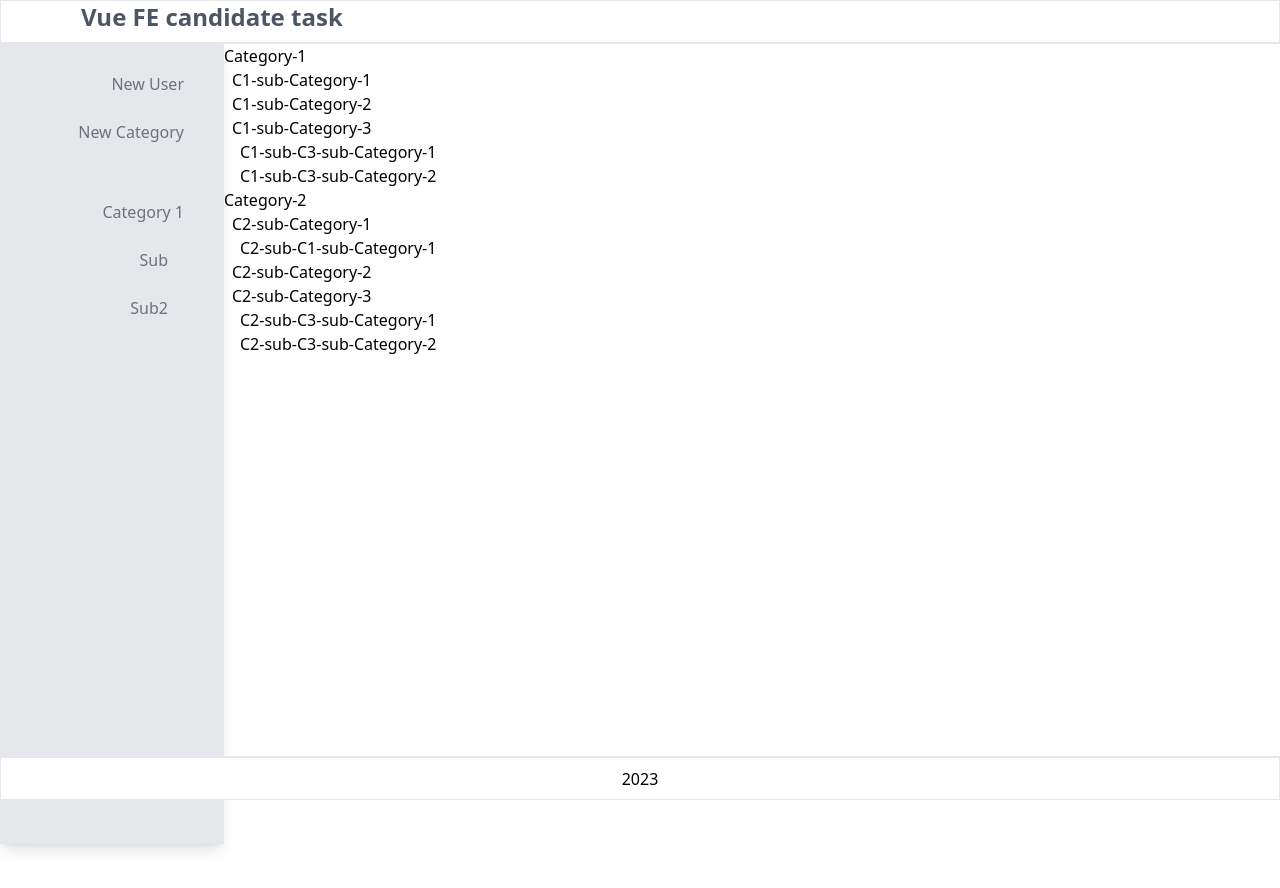
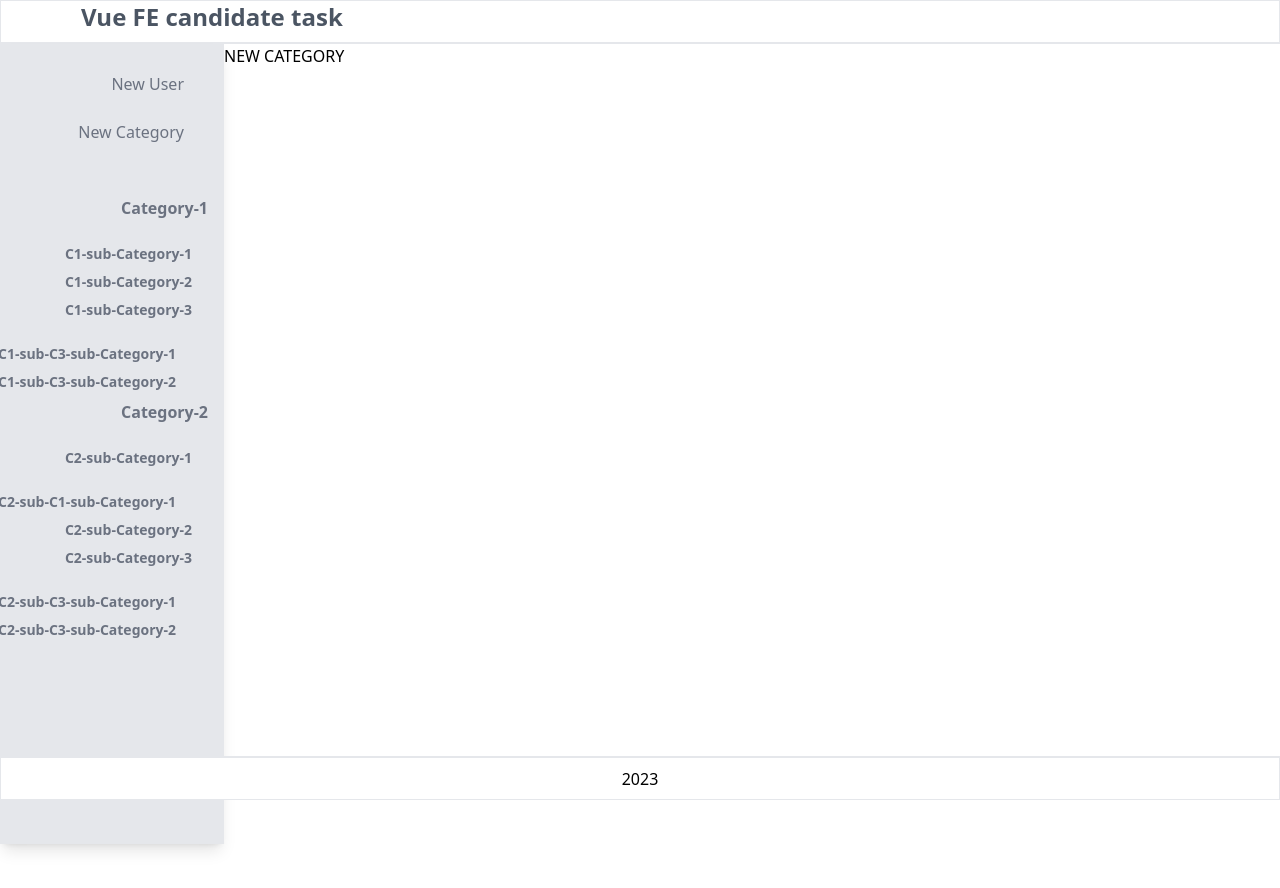
Before and after one commit to ImantasPrecas/vue-fe-candidate-task, a Vue app: page /new-category in a window 1280 px wide. Built offline with nearby package versions, Linux system fonts and the light colour scheme.

Commit message:
Categories are rendered in siedbar

```diff
--- /dev/null
+++ b/data/dummyData.js
@@ -0,0 +1,33 @@
+export const DUMMY_DATA = [
+  {
+    name: 'Category-1',
+    children: [
+      { name: 'C1-sub-Category-1' },
+      { name: 'C1-sub-Category-2' },
+      {
+        name: 'C1-sub-Category-3',
+        children: [
+          { name: 'C1-sub-C3-sub-Category-1' },
+          { name: 'C1-sub-C3-sub-Category-2' },
+        ],
+      },
+    ],
+  },
+  {
+    name: 'Category-2',
+    children: [
+      {
+        name: 'C2-sub-Category-1',
+        children: [{ name: 'C2-sub-C1-sub-Category-1' }],
+      },
+      { name: 'C2-sub-Category-2' },
+      {
+        name: 'C2-sub-Category-3',
+        children: [
+          { name: 'C2-sub-C3-sub-Category-1' },
+          { name: 'C2-sub-C3-sub-Category-2' },
+        ],
+      },
+    ],
+  },
+];
--- a/src/components/AppMainSection.vue
+++ b/src/components/AppMainSection.vue
@@ -1,12 +1,12 @@
 <script lang="ts" setup>
-import SideMenu from './SideMenu.vue';
+import Sidebar from './SideBar/Sidebar.vue';
 
 
 </script>
 
 <template>
   <div class="min-h-screen flex bg-white top-20">
-    <SideMenu />
+    <Sidebar />
     <router-view />
   </div>
 </template>
--- a/src/components/CatTreeItem.vue
+++ b/src/components/CatTreeItem.vue
@@ -19,4 +19,12 @@ console.log(props.model);
     </template>
 
   </li>
+  <form action="">
+    <select name="" id="">
+      <option value="1">1</option>
+      <option value="1">1</option>
+      <option value="1">1</option>
+      <input type="text" class="border">
+    </select>
+  </form>
 </template>
--- a/src/components/NewCategoryForm.vue
+++ b/src/components/NewCategoryForm.vue
@@ -1,54 +1,7 @@
 <script lang="ts" setup>
-import CatTreeItem from './CatTreeItem.vue'
-import { ref, reactive } from 'vue';
-
-
-const categoryTree = reactive([
-  {
-    name: 'Category-1',
-    children: [
-      { name: 'C1-sub-Category-1' },
-      { name: 'C1-sub-Category-2' },
-      {
-        name: 'C1-sub-Category-3',
-        children: [
-          { name: 'C1-sub-C3-sub-Category-1' },
-          { name: 'C1-sub-C3-sub-Category-2' },
-        ]
-      }
-    ]
-
-  },
-  {
-    name: 'Category-2',
-    children: [
-      {
-        name: 'C2-sub-Category-1',
-        children: [
-          { name: 'C2-sub-C1-sub-Category-1' }
-        ]
-      },
-      { name: 'C2-sub-Category-2' },
-      {
-        name: 'C2-sub-Category-3',
-        children: [
-          { name: 'C2-sub-C3-sub-Category-1' },
-          { name: 'C2-sub-C3-sub-Category-2' },
-        ]
-      }
-    ]
-  },
-])
-
-const isOpen = ref(false)
-function toggle() {
-  isOpen.value = !isOpen.value
-}
 
 </script>
 
 <template>
-  <ul>
-    <CatTreeItem :model="categoryTree" />
-  </ul>
+  <div>NEW CATEGORY</div>
 </template>
--- /dev/null
+++ b/src/components/SideBar/CategoriesMenu.vue
@@ -0,0 +1,20 @@
+<script lang="ts" setup>
+import CategoryItem from './CategoryItem.vue'
+import { DUMMY_DATA } from '../../../data/dummyData'
+import { ref, reactive } from 'vue';
+
+
+const categoryTree = reactive(DUMMY_DATA)
+
+const isOpen = ref(false)
+function toggle() {
+  isOpen.value = !isOpen.value
+}
+
+</script>
+
+<template>
+  <ul class="text-end">
+    <CategoryItem :model="categoryTree" />
+  </ul>
+</template>
--- /dev/null
+++ b/src/components/SideBar/CategoryItem.vue
@@ -0,0 +1,26 @@
+<script lang="ts" setup>
+
+const props = defineProps({
+  model: Object,
+})
+console.log(props.model);
+
+</script>
+
+<template>
+  <div class="text-md flex flex-col -translate-x-4 items-end mt-4">
+    <li v-for="category in model" :key="category" class="mt-2">
+
+      <div class="font-semibold text-gray-500 hover:text-gray-800 ">
+        {{ category.name }}
+      </div>
+
+      <template v-if="category.children">
+        <div class="text-sm font-extralight">
+
+          <CategoryItem :model="category.children" />
+        </div>
+      </template>
+    </li>
+  </div>
+</template>
--- /dev/null
+++ b/src/components/SideBar/CreateMenu.vue
@@ -0,0 +1,16 @@
+<template>
+  <ul class="flex flex-col py-4 items-end px-10 text-md">
+    <li>
+      <router-link to="/" class="flex flex-row items-center h-12  text-gray-500 hover:text-gray-800">
+
+        <span class="font-medium">New User</span>
+      </router-link>
+    </li>
+    <li>
+      <router-link to="/new-category" class="flex flex-row items-center h-12  text-gray-500 hover:text-gray-800">
+
+        <span class="font-medium">New Category</span>
+      </router-link>
+    </li>
+  </ul>
+</template>
--- /dev/null
+++ b/src/components/SideBar/Sidebar.vue
@@ -0,0 +1,13 @@
+<script lang="ts" setup>
+import CreateMenu from './CreateMenu.vue';
+import CategoriesMenu from './CategoriesMenu.vue';
+
+
+</script>
+
+<template>
+  <div class="flex flex-col w-56 bg-gray-200 shadow-lg  overflow-hidden ">
+    <CreateMenu />
+    <CategoriesMenu />
+  </div>
+</template>
--- a/src/components/SideMenu.vue
+++ /dev/null
@@ -1,36 +0,0 @@
-<script lang="ts" setup>
-
-</script>
-
-<template>
-  <div class="flex flex-col w-56 bg-gray-200 shadow-lg  overflow-hidden">
-    <ul class="flex flex-col py-4 items-end px-10 text-md">
-      <li>
-        <router-link to="/" class="flex flex-row items-center h-12  text-gray-500 hover:text-gray-800">
-
-          <span class="font-medium">New User</span>
-        </router-link>
-      </li>
-      <li>
-        <router-link to="/new-category" class="flex flex-row items-center h-12  text-gray-500 hover:text-gray-800">
-
-          <span class="font-medium">New Category</span>
-        </router-link>
-      </li>
-    </ul>
-    <ul class="flex flex-col py-4 items-end px-10 text-md">
-      <li>
-        <a href="#" class="flex flex-row items-center h-12  text-gray-500 hover:text-gray-800">
-
-          <span class="font-medium">Category 1</span>
-        </a>
-        <ul class="text-md flex flex-col -translate-x-4 items-end">
-          <li class=""><a href="#" class="flex flex-row items-center h-12  text-gray-500 hover:text-gray-800">Sub</a>
-          </li>
-          <li class=""><a href="#" class="flex flex-row items-center h-12  text-gray-500 hover:text-gray-800">Sub2</a>
-          </li>
-        </ul>
-      </li>
-    </ul>
-  </div>
-</template>
```
